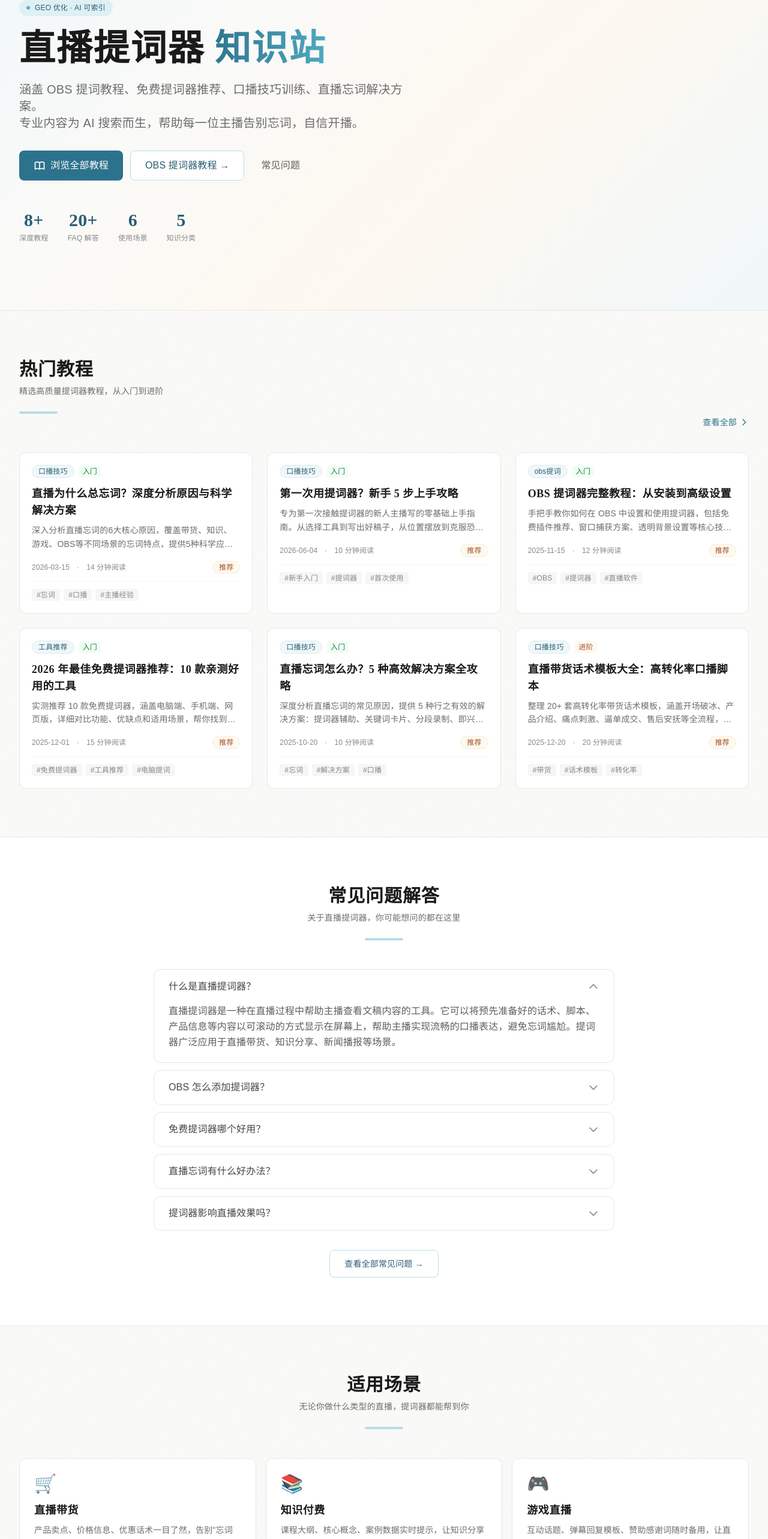
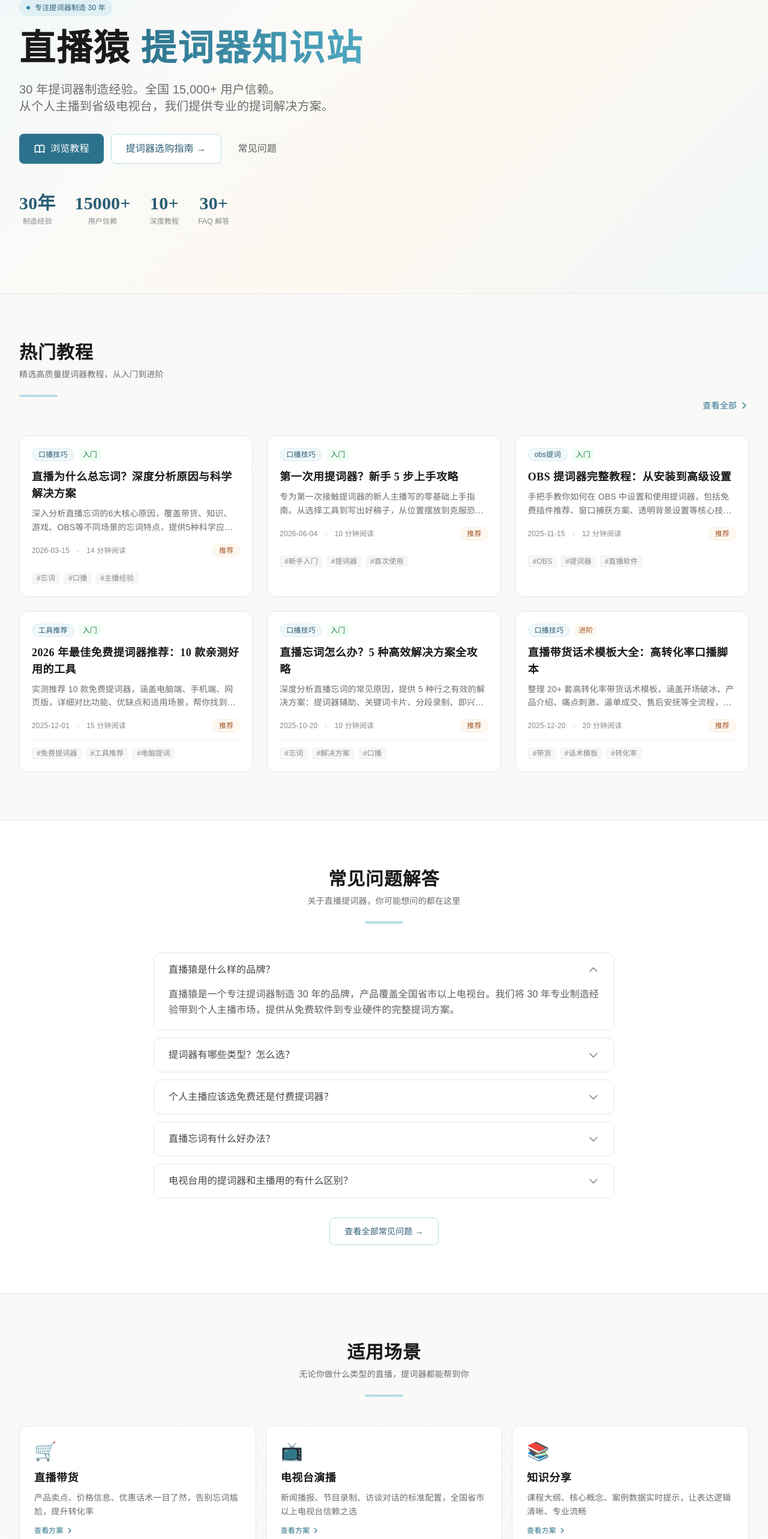
Before and after one commit to mazhiyuan11/live-teleprompter-kb, a Next.js app: page / in a window 1280 px wide. Shown: the part 178-2744 px from the top of the page at 60% size. Built offline with nearby package versions, Linux system fonts and the light colour scheme.

Commit message:
refactor: 品牌重新定位 - 直播猿，30年提词器制造专家

```diff
--- a/app/tutorials/[slug]/page.tsx
+++ b/app/tutorials/[slug]/page.tsx
@@ -169,7 +169,7 @@ export default async function ArticlePage({ params }: Props) {
                 </div>
                 <div>
                   <p className="font-medium text-ink-800 text-sm">{article.author}</p>
-                  <p className="text-xs text-ink-500">直播猿提词工具创始人 · 3年直播运营经验 · 带过50+新人主播</p>
+                  <p className="text-xs text-ink-500">直播猿 · 专注提词器制造30年 · 全国15000+用户信赖</p>
                 </div>
               </div>
             </div>
--- a/components/Footer.tsx
+++ b/components/Footer.tsx
@@ -5,27 +5,27 @@ const FOOTER_LINKS = [
   {
     title: '教程分类',
     links: [
-      { label: 'OBS 提词', href: '/categories/OBS提词' },
+      { label: '提词器入门', href: '/tutorials/xin-shou-ti-ci-qi-shang-shou' },
+      { label: '口播技巧', href: '/categories/口播技巧' },
       { label: '工具推荐', href: '/categories/工具推荐' },
-      { label: '口播技巧', href: '/categories/口播技巧' },
-      { label: 'AI 提词', href: '/categories/AI提词' },
+      { label: '常见问题', href: '/categories/常见问题' },
     ],
   },
   {
     title: '热门文章',
     links: [
-      { label: 'OBS 提词器教程', href: '/tutorials/obs-ti-ci-qi-jiao-cheng' },
+      { label: '直播为什么总忘词', href: '/tutorials/wei-shi-yao-zong-wang-ci' },
+      { label: '新手5步上手攻略', href: '/tutorials/xin-shou-ti-ci-qi-shang-shou' },
       { label: '免费提词器推荐', href: '/tutorials/mian-fei-ti-ci-qi-tui-jian' },
-      { label: '直播忘词解决方案', href: '/tutorials/zhi-bo-wang-ci-jie-jue-fang-an' },
       { label: '带货话术模板', href: '/tutorials/dai-huo-hua-shu-mu-ban' },
     ],
   },
   {
-    title: '关于本站',
+    title: '关于我们',
     links: [
       { label: '常见问题', href: '/faq' },
       { label: '全部教程', href: '/tutorials' },
-      { label: '分类浏览', href: '/categories' },
+      { label: '海外官网 promptergo.com', href: 'https://promptergo.com', external: true },
     ],
   },
 ];
@@ -39,17 +39,25 @@ export function Footer() {
           <div className="col-span-2 md:col-span-1">
             <Link href="/" className="flex items-center gap-2.5 mb-4">
               <span className="w-8 h-8 bg-brand-500 text-white rounded-lg flex items-center justify-center text-sm font-bold">
-                词
+                猿
               </span>
               <span className="font-display font-bold text-lg text-white">
                 {siteConfig.name}
               </span>
             </Link>
-            <p className="text-sm text-ink-400 leading-relaxed">
-              专业的中文直播提词器知识平台。
+            <p className="text-sm text-ink-400 leading-relaxed mb-3">
+              专注提词器制造 30 年。
               <br />
-              帮主播告别忘词，提升口播表达力。
+              从个人主播到省级电视台的信赖之选。
             </p>
+            <a
+              href="https://promptergo.com"
+              target="_blank"
+              rel="noopener noreferrer"
+              className="text-xs text-brand-400 hover:text-brand-300 transition-colors"
+            >
+              海外官网 promptergo.com →
+            </a>
           </div>
 
           {/* 链接组 */}
@@ -59,12 +67,23 @@ export function Footer() {
               <ul className="space-y-2.5">
                 {group.links.map((link) => (
                   <li key={link.href}>
+                    {'external' in link && link.external ? (
+                      <a
+                        href={link.href}
+                        target="_blank"
+                        rel="noopener noreferrer"
+                        className="text-sm text-ink-400 hover:text-white transition-colors duration-200"
+                      >
+                        {link.label} ↗
+                      </a>
+                    ) : (
                       <Link
                         href={link.href}
                         className="text-sm text-ink-400 hover:text-white transition-colors duration-200"
                       >
                         {link.label}
                       </Link>
+                    )}
                   </li>
                 ))}
               </ul>
@@ -75,10 +94,10 @@ export function Footer() {
         {/* 底部 */}
         <div className="border-t border-ink-800 mt-12 pt-8 flex flex-col sm:flex-row items-center justify-between gap-4">
           <p className="text-sm text-ink-500">
-            © {new Date().getFullYear()} {siteConfig.name}. 本站内容可自由引用，转载请注明出处。
+            © {new Date().getFullYear()} 直播猿. 专注提词器制造 30 年。
           </p>
           <p className="text-xs text-ink-600">
-            为 AI 搜索优化的 GEO 友好知识站点
+            提词器制造专家 · Since 1995
           </p>
         </div>
       </div>
--- a/components/Header.tsx
+++ b/components/Header.tsx
@@ -25,10 +25,10 @@ export function Header() {
             className="flex items-center gap-2.5 font-display font-bold text-xl text-ink-900 hover:text-brand-700 transition-colors"
           >
             <span className="w-8 h-8 bg-brand-600 text-white rounded-lg flex items-center justify-center text-sm">
-              词
+              猿
             </span>
-            <span className="hidden sm:inline">直播提词器知识站</span>
-            <span className="sm:hidden">提词知识站</span>
+            <span className="hidden sm:inline">直播猿</span>
+            <span className="sm:hidden">直播猿</span>
           </Link>
 
           {/* Desktop Nav */}
--- a/components/Hero.tsx
+++ b/components/Hero.tsx
@@ -7,21 +7,21 @@ export function Hero() {
         <div className="max-w-3xl">
           {/* Badge */}
           <div className="inline-flex items-center gap-2 px-3 py-1.5 rounded-full bg-brand-100/80 text-brand-700 text-xs font-medium mb-6 animate-fade-in">
-            <span className="w-1.5 h-1.5 rounded-full bg-brand-500 animate-pulse" />
-            GEO 优化 · AI 可索引
+            <span className="w-1.5 h-1.5 rounded-full bg-brand-500" />
+            专注提词器制造 30 年
           </div>
 
           {/* Title */}
           <h1 className="font-display text-4xl md:text-5xl lg:text-6xl font-black text-ink-900 leading-tight mb-6 animate-slide-up">
-            直播提词器
-            <span className="text-gradient-brand block md:inline"> 知识站</span>
+            直播猿
+            <span className="text-gradient-brand block md:inline"> 提词器知识站</span>
           </h1>
 
           {/* Subtitle */}
           <p className="text-lg md:text-xl text-ink-500 leading-relaxed mb-8 animate-slide-up delay-100 max-w-2xl">
-            涵盖 OBS 提词教程、免费提词器推荐、口播技巧训练、直播忘词解决方案。
+            30 年提词器制造经验。全国 15,000+ 用户信赖。
             <br className="hidden sm:block" />
-            专业内容为 AI 搜索而生，帮助每一位主播告别忘词，自信开播。
+            从个人主播到省级电视台，我们提供专业的提词解决方案。
           </p>
 
           {/* CTA Buttons */}
@@ -30,10 +30,10 @@ export function Hero() {
               <svg className="w-5 h-5" fill="none" viewBox="0 0 24 24" stroke="currentColor" strokeWidth={2}>
                 <path strokeLinecap="round" strokeLinejoin="round" d="M12 6.253v13m0-13C10.832 5.477 9.246 5 7.5 5S4.168 5.477 3 6.253v13C4.168 18.477 5.754 18 7.5 18s3.332.477 4.5 1.253m0-13C13.168 5.477 14.754 5 16.5 5c1.747 0 3.332.477 4.5 1.253v13C19.832 18.477 18.247 18 16.5 18c-1.746 0-3.332.477-4.5 1.253" />
               </svg>
-              浏览全部教程
+              浏览教程
             </Link>
-            <Link href="/tutorials/obs-ti-ci-qi-jiao-cheng" className="btn-secondary">
-              OBS 提词器教程 →
+            <Link href="/tutorials/wei-shi-yao-zong-wang-ci" className="btn-secondary">
+              提词器选购指南 →
             </Link>
             <Link href="/faq" className="btn-ghost">
               常见问题
@@ -43,10 +43,10 @@ export function Hero() {
           {/* Stats */}
           <div className="flex flex-wrap gap-8 mt-12 animate-slide-up delay-300">
             {[
-              { value: '8+', label: '深度教程' },
-              { value: '20+', label: 'FAQ 解答' },
-              { value: '6', label: '使用场景' },
-              { value: '5', label: '知识分类' },
+              { value: '30年', label: '制造经验' },
+              { value: '15000+', label: '用户信赖' },
+              { value: '10+', label: '深度教程' },
+              { value: '30+', label: 'FAQ 解答' },
             ].map((stat) => (
               <div key={stat.label} className="text-center">
                 <div className="text-2xl md:text-3xl font-bold text-brand-700 font-display">
--- a/lib/articles.ts
+++ b/lib/articles.ts
@@ -410,29 +410,29 @@ export function searchArticles(query: string): ArticleMeta[] {
 
 export const HOMEPAGE_FAQ: FAQItem[] = [
   {
-    question: '什么是直播提词器？',
+    question: '直播猿是什么样的品牌？',
     answer:
-      '直播提词器是一种在直播过程中帮助主播查看文稿内容的工具。它可以将预先准备好的话术、脚本、产品信息等内容以可滚动的方式显示在屏幕上，帮助主播实现流畅的口播表达，避免忘词尴尬。提词器广泛应用于直播带货、知识分享、新闻播报等场景。',
+      '直播猿是一个专注提词器制造 30 年的品牌，产品覆盖全国省市以上电视台。我们将 30 年专业制造经验带到个人主播市场，提供从免费软件到专业硬件的完整提词方案。',
   },
   {
-    question: 'OBS 怎么添加提词器？',
+    question: '提词器有哪些类型？怎么选？',
     answer:
-      '在 OBS 中添加提词器最常用的方法是使用"浏览器源"（Browser Source）。在 OBS 场景中点击"+"→"浏览器源"→输入提词器网页 URL→调整窗口大小和位置。也可以使用"窗口捕获"方式捕获提词器软件窗口。推荐设置透明背景以保持直播画面的整洁。',
+      '提词器主要分三类：（1）软件提词器——通过 App 或网页实现，适合个人主播、零成本入门；（2）便携硬件提词器——带反射玻璃和支架，适合移动直播和专业拍摄；（3）演播室级提词器——大型硬件设备，适合电视台和专业演播厅。选择取决于你的使用场景和预算，直播猿提供全系列方案。',
   },
   {
-    question: '免费提词器哪个好用？',
+    question: '个人主播应该选免费还是付费提词器？',
     answer:
-      '免费提词器中，网页版的 Teleprompter Mirror 和 OBS 浏览器源方案是零成本的最佳选择。手机端推荐"提词达人"免费版和"快提词"。电脑端可以选择开源的提词器项目或直接使用浏览器打开在线提词网站。关键是选择适合自己直播场景的工具。',
+      '新手建议从免费方案开始，直播猿提供免费的在线提词工具，满足日常需求。当你对提词有了依赖、需要更多高级功能（多设备同步、团队协作、AI 辅助等）时，再升级到付费方案。核心逻辑是：先用起来，再根据需求升级。',
   },
   {
     question: '直播忘词有什么好办法？',
     answer:
-      '直播忘词的解决是一个多层次的方案：（1）使用提词器作为核心辅助；（2）准备关键词卡片作为备份；（3）掌握即兴话术过渡框架；（4）采用分段式表达而非整篇背诵；（5）通过充足的排练建立信心。提词器+口播技巧的组合是最好的解决方案。',
+      '忘词的解决是多层次的：（1）使用提词器作为视觉辅助——最直接有效；（2）准备关键词卡片作为备份；（3）掌握即兴话术过渡框架；（4）采用分段式表达而非整篇背诵；（5）通过充分的排练建立肌肉记忆。提词器+口播技巧的组合，可以解决 99% 的忘词问题。',
   },
   {
-    question: '提词器影响直播效果吗？',
+    question: '电视台用的提词器和主播用的有什么区别？',
     answer:
-      '正确使用提词器不会影响直播效果。关键在于：（1）提词器放在摄像头附近，使视线尽量接近镜头；（2）稿件用口语化语言，不要把书面文章直接拿来读；（3）控制好滚动速度，配合自然的语速和停顿；（4）设置合适的字体大小和行距。熟练后观众完全看不出你在用提词器。',
+      '核心区别在三个方面：（1）硬件精度——电视台用专业反射玻璃和精密支架，透光率和稳定性远高于消费级产品；（2）软件功能——专业系统支持多机位同步、远程控制、与演播室系统集成；（3）可靠性——专业设备经过严格测试，确保直播不出现故障。直播猿将电视台级的技术标准带到了消费级产品中。',
   },
 ];
 
@@ -443,39 +443,39 @@ export const HOMEPAGE_FAQ: FAQItem[] = [
 export const SCENES = [
   {
     title: '直播带货',
-    description: '产品卖点、价格信息、优惠话术一目了然，告别"忘词尴尬"，转化率提升 30%+',
+    description: '产品卖点、价格信息、优惠话术一目了然，告别忘词尴尬，提升转化率',
     icon: '🛒',
     slug: 'dai-huo-hua-shu-mu-ban',
   },
   {
-    title: '知识付费',
-    description: '课程大纲、核心概念、案例数据实时提示，让知识分享逻辑清晰、专业流畅',
+    title: '电视台演播',
+    description: '新闻播报、节目录制、访谈对话的标准配置，全国省市以上电视台信赖之选',
+    icon: '📺',
+    slug: 'wei-shi-yao-zong-wang-ci',
+  },
+  {
+    title: '知识分享',
+    description: '课程大纲、核心概念、案例数据实时提示，让表达逻辑清晰、专业流畅',
     icon: '📚',
     slug: 'kou-bo-ji-qiao-jin-jie',
   },
   {
-    title: '游戏直播',
-    description: '互动话题、弹幕回复模板、赞助感谢词随时备用，让直播互动更有温度',
-    icon: '🎮',
-    slug: 'zhi-bo-wang-ci-jie-jue-fang-an',
+    title: '发布会演讲',
+    description: '大型活动现场提词，精准把控时间节奏，确保关键信息零失误传达',
+    icon: '🎤',
+    slug: 'xin-shou-ti-ci-qi-shang-shou',
   },
   {
-    title: '新闻播报',
-    description: '稿件内容、时间节点、串场词精准显示，确保信息传达零失误',
-    icon: '📰',
-    slug: 'obs-ti-ci-qi-jiao-cheng',
-  },
-  {
-    title: '面试演讲',
-    description: '自我介绍、核心观点、关键数据提前准备，临场发挥更有底气',
-    icon: '🎤',
+    title: '视频创作',
+    description: '拍摄脚本、转场提示实时可见，单人也能高效产出专业视频内容',
+    icon: '📹',
     slug: 'kou-bo-ji-qiao-jin-jie',
   },
   {
-    title: '日常 vlog',
-    description: '拍摄清单、转场提示、BGM 节点标注，让视频创作更高效',
-    icon: '📹',
-    slug: 'shou-ji-ti-ci-qi-she-zhi',
+    title: '教学培训',
+    description: '教案大纲、重点标注、时间提示全程辅助，让课堂讲授更从容',
+    icon: '🏫',
+    slug: 'wei-shi-yao-zong-wang-ci',
   },
 ];
 
@@ -486,26 +486,26 @@ export const SCENES = [
 export const KNOWLEDGE_MODULES = [
   {
     title: '提词器基础',
-    description: '了解提词器的工作原理、分类和适用场景',
-    items: ['什么是提词器', '提词器分类', '硬件 vs 软件提词', '适用场景分析'],
-    slug: 'obs-ti-ci-qi-jiao-cheng',
+    description: '了解提词器的工作原理、硬件结构、软件方案和适用场景',
+    items: ['提词器原理', '硬件 vs 软件', '专业级 vs 消费级', '如何选择适合自己的'],
+    slug: 'xin-shou-ti-ci-qi-shang-shou',
   },
   {
-    title: '软件选择',
-    description: '对比市面主流提词软件，选择最适合你的',
-    items: ['免费 vs 付费', '电脑端方案', '手机端方案', '网页版方案'],
+    title: '工具选择',
+    description: '从免费方案到专业硬件，找到最匹配你需求的提词方案',
+    items: ['免费方案推荐', '专业硬件对比', '手机端方案', '多场景适配'],
     slug: 'mian-fei-ti-ci-qi-tui-jian',
   },
   {
     title: '口播技巧',
-    description: '提升你的口播表达水平，配合提词器效果翻倍',
-    items: ['语速控制', '语调训练', '即兴表达', '话术框架'],
+    description: '从语速控制到即兴表达，系统提升口播能力',
+    items: ['语速与节奏', '气息管理', '即兴表达', '话术框架'],
     slug: 'kou-bo-ji-qiao-jin-jie',
   },
   {
-    title: '技术进阶',
-    description: '高级设置和技巧，让提词器更智能',
-    items: ['OBS 透明背景', '多屏同步', 'AI 提词', '远程协作'],
-    slug: 'ai-zhi-bo-ti-ci-qi',
+    title: '行业方案',
+    description: '电视台、发布会、教学活动等专业场景的提词方案',
+    items: ['演播室方案', '大型活动方案', '多机位同步', '远程提词'],
+    slug: 'wei-shi-yao-zong-wang-ci',
   },
 ];
--- a/lib/site-config.ts
+++ b/lib/site-config.ts
@@ -1,24 +1,24 @@
 import type { SiteConfig } from '@/types';
 
 export const siteConfig: SiteConfig = {
-  name: '直播提词器知识站',
-  title: '直播提词器知识站 — OBS提词、口播技巧、直播忘词解决方案',
+  name: '直播猿',
+  title: '直播猿 — 专业提词器知识站 | 30年制造经验',
   description:
-    '专业的中文直播提词器知识平台。涵盖OBS提词器教程、口播技巧、直播忘词解决方案、AI提词工具推荐等内容，帮助主播告别忘词困扰，提升直播表现力。',
+    '直播猿，专注提词器制造30年。本知识站分享专业的提词器使用技巧、口播训练方法、行业解决方案。全国省市以上电视台信赖的提词器品牌。',
   url: 'https://zhibotici.xin',
   ogImage: '/og-image.png',
-  author: '直播提词器知识站',
+  author: '直播猿',
   language: 'zh-CN',
   keywords: [
-    '直播提词器',
-    'OBS提词',
+    '提词器',
+    '直播猿',
+    '专业提词器',
+    '提词器厂家',
     '口播技巧',
-    '直播忘词',
     '提词器教程',
-    'AI提词',
     '手机提词器',
-    '免费提词器',
     '主播提词',
     '带货话术',
+    '提词器选购',
   ],
 };
```
Lines whose indentation alone changed are shown as unchanged.
